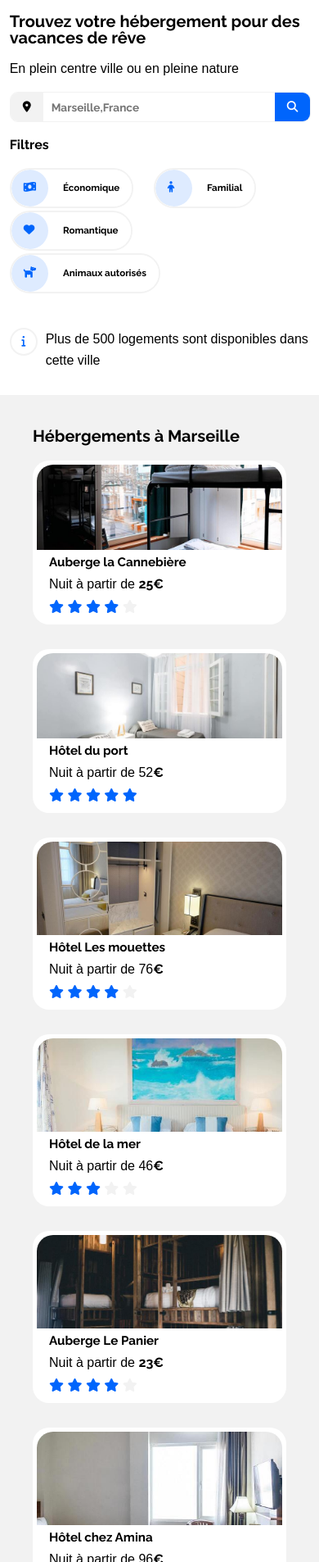
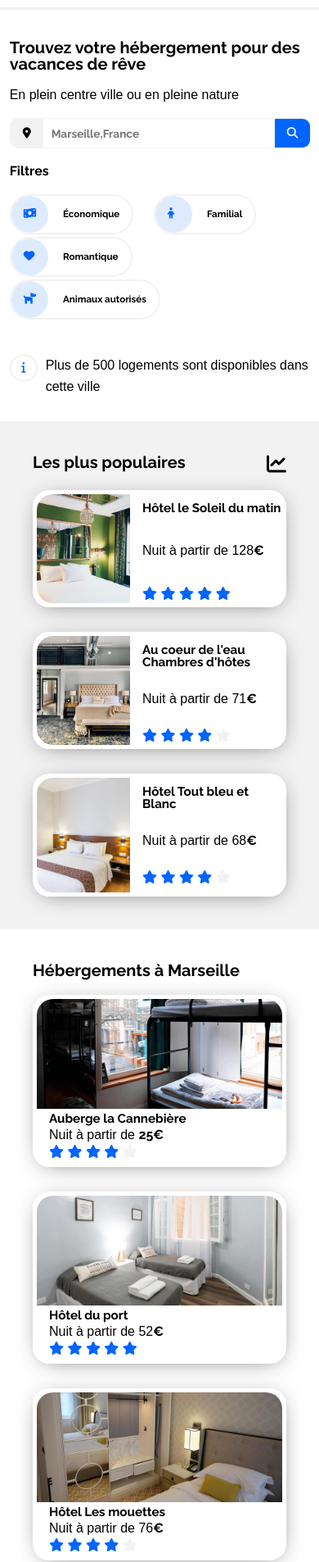
Before and after one commit to steffao/P2-Reservia, a plain HTML site: page index.html in a window 390 px wide. Shown: the part 94-2000 px from the top of the page at 82% size. Drawn offline with Linux system fonts and the light colour scheme; a web font is replaced by a local one.

Commit message:
implemented responsive

```diff
--- a/index.html
+++ b/index.html
@@ -355,7 +355,30 @@
             </div>
         </section>
         <footer>
-
+            <div id="lists">
+                <div class="list">
+                    <h2>A propos</h2>
+                    <ul>
+                        <li><a>Fonctionnement du site</a></li>
+                        <li><a>Conditions générales de vente</a></li>
+                        <li><a>Données et confidentialité</a></li>
+                    </ul>
+                </div>
+                <div class="list">
+                    <h2>Nos hébergements</h2>
+                    <ul>
+                        <li><a>Charte qualité</a></li>
+                        <li><a>Soumettre votre hôtel</a></li>
+                    </ul>
+                </div>
+                <div class="list">
+                    <h2>Assistance</h2>
+                    <ul>
+                        <li><a>Centre d'aide</a></li>
+                        <li><a>Nous contacter</a></li>
+                    </ul>
+                </div>
+            </div>
         </footer>
     </div>
 </body>
--- a/src/mobile.css
+++ b/src/mobile.css
@@ -13,10 +13,14 @@ a{
 header#mobile{
     display: initial;
 }
-header#mobile div#top-header,section#search,footer{
+header#mobile div#top-header,section#search,section#activities,footer{
 
     padding-right: 3%;
     padding-left: 3%;
+}
+section#accommodations{
+    padding-left: unset;
+    padding-right: unset;
 }
 header#mobile div#top-header ul{
 
@@ -55,8 +59,9 @@ header#mobile nav ul li{
 header#mobile nav ul li:hover{
     box-sizing: border-box;
     border-bottom: 3px solid #0065FC;
+
 }
-header#mobile div#top-header ul li#sign_up a, header#mobile nav ul li:hover a{
+header#mobile nav ul li:hover a{
     color:#0065FC ;
     font-weight: bold;
 }
@@ -115,10 +120,73 @@ section#accommodations {
 section#accommodations > div {
     border-radius: unset;
 }
-#accommodations > div:nth-of-type(2) {
-    order: 1;
+@media screen and (max-width:375px) /*Mobile M dimensions*/ {
+    section#accommodations > div {
+        padding: 10px;
+    }
+}
+
+#accommodations #marseille-accommodations{
+    background-color: white;
+}
+#accommodations #popular-accommodations{
+    /*Popular accomodations goes above Marseille accommodations (see mock-up)*/
+    grid-column-start: 1;
+    grid-row-start: 1;
   }
 
+/*Images dimension*/
+/*nth-child (1)Auberge la Cannebière (2)Hôtel du port (3)Hôtel les Mouettes
+(4)Hôtel de la mer (5)Auberge le Panier (6)Hôtel chez Amina*/
+
+
+#accommodations-grid .accommodation:nth-child(2) .accommodation-img img{
+    transform:initial;
+}
+#accommodations-grid .accommodation:nth-child(3) .accommodation-img img{
+    transform:translateY(-50px)
+}
+#accommodations-grid .accommodation:nth-child(4) .accommodation-img img{
+    transform:translateY(-95px)
+}
+#accommodations-grid .accommodation:nth-child(5) .accommodation-img img{
+    transform:translateY(-30px)
+}
+#accommodations-grid .accommodation:nth-child(6) .accommodation-img img{
+    transform:translateY(-180px)
+}
+
+@media screen and (max-width:560px){
+    /*All the accomodations cards are aligned in 1 single column*/
+    #accommodations-grid{
+        grid-template-rows: unset;
+    }
+    #accommodations-grid .accommodation .accommodation-title {
+        min-height: 60px
+    }
+    #accommodations-grid .accommodation:nth-child(2) .accommodation-img img{
+        transform:translateY(-60px)
+    }
+    #accommodations-grid .accommodation:nth-child(4) .accommodation-img img{
+        transform:translateY(-130px)
+    }
+    #accommodations-grid .accommodation:nth-child(6) .accommodation-img img{
+        transform:translateY(-268px)
+    }
+}
+@media screen and (max-width:485px){
+    /*All the accomodations cards are aligned in 1 single column*/
+    #accommodations-grid .accommodation:nth-child(2) .accommodation-img img{
+        transform:translateY(-60px)
+    }
+    #accommodations-grid .accommodation:nth-child(4) .accommodation-img img{
+        transform:translateY(-130px)
+    }
+    #accommodations-grid .accommodation:nth-child(6) .accommodation-img img{
+        transform:translateY(-230px)
+    }
+
+}
 /*Activities*/
 /* :nth-child (1)Vieux Port (2)Fort de Pomègues (3)Parc Nat Calanques
 (4)ND de la Garde (5)Iles du Frioul (6)Parc Longchamp*/
@@ -146,7 +214,7 @@ section#accommodations > div {
     section#activities  #activities-grid .activity:nth-child(6) .activity-img img{
         transform: translateY(-40px);
     }
- }
+}
  @media screen and (max-width:375px){
     /* Images dimensions*/
     section#activities  #activities-grid .activity:nth-child(2) .activity-img img{
--- a/src/style.css
+++ b/src/style.css
@@ -18,13 +18,17 @@ body
     font-size: 1em;
     display: flex;
     justify-content: center;
-    background-color: #f2f2f2;
+    background-color: #9c9c9c;
 }
 #page-reservia{
     max-width: 1440px;
+
+    background-color: white;
+}
+header,section{
+
+    padding-right: 3%;
     padding-left: 3%;
-    padding-right: 3%;
-    background-color: white;
 }
 a{
     text-decoration: none;
@@ -100,7 +104,7 @@ section#search p{
     font-size: 1em;
 }
 div#search-engine form{
-    display: flex;
+    display: inline-flex;
     border : 1px solid #f2f2f2;
     border-radius: 10px;
     overflow:hidden;
@@ -243,6 +247,8 @@ section#accommodations > div {
 #accommodations-grid .accommodation{
     padding: 5px;
     border-radius: 20px;
+    box-shadow: 1px 4px 28px -10px rgba(0,0,0,0.62);
+
     background-color: white;
     display: flex;
     flex-direction: column;
@@ -299,6 +305,58 @@ section#accommodations > div {
 #accommodations-grid .accommodation:nth-child(6) .accommodation-img img{
     transform:translateY(-145px)
 }
+@media  screen and (max-width:1332px) {
+    /* Accommodations dimensions - 1332px to Tablet */
+
+    #accommodations-grid .accommodation:nth-child(2) .accommodation-img img{
+        transform:translateY(-38px)
+    }
+    #accommodations-grid .accommodation:nth-child(4) .accommodation-img img{
+        transform:translateY(-97px)
+    }
+
+    #accommodations-grid .accommodation:nth-child(6) .accommodation-img img{
+        transform:translateY(-200px)
+    }
+}
+@media  screen and (max-width:1042px) {
+    /* Accommodations dimensions - 1042px to Tablet */
+
+    #accommodations-grid .accommodation:nth-child(2) .accommodation-img img{
+        transform:translateY(-110px)
+    }
+    #accommodations-grid .accommodation:nth-child(3) .accommodation-img img{
+        transform:translateY(-110px)
+    }
+    #accommodations-grid .accommodation:nth-child(4) .accommodation-img img{
+        transform:translateY(-170px)
+    }
+    #accommodations-grid .accommodation:nth-child(5) .accommodation-img img{
+        transform:translateY(-80px)
+    }
+    #accommodations-grid .accommodation:nth-child(6) .accommodation-img img{
+        transform:translateY(-280px)
+    }
+}
+@media  screen and (max-width:910px) {
+    /* Accommodations dimensions - 910px to Tablet */
+
+    #accommodations-grid .accommodation:nth-child(2) .accommodation-img img{
+        transform:translateY(-40px)
+    }
+    #accommodations-grid .accommodation:nth-child(3) .accommodation-img img{
+        transform:translateY(-20px)
+    }
+    #accommodations-grid .accommodation:nth-child(4) .accommodation-img img{
+        transform:translateY(-85px)
+    }
+    #accommodations-grid .accommodation:nth-child(5) .accommodation-img img{
+        transform:translateY(0px)
+    }
+    #accommodations-grid .accommodation:nth-child(6) .accommodation-img img{
+        transform:translateY(-185px)
+    }
+}
 
         /*Afficher Plus*/
 #accommodations h2:hover a{
@@ -326,6 +384,7 @@ section#accommodations > div {
 #pop-accommodations-grid .pop-accommodation {
     padding: 5px;
     border-radius: 20px;
+    box-shadow: 1px 4px 28px -10px rgba(0,0,0,0.62);
     background-color: white;
     display: flex;
     flex-direction: raw;
@@ -360,7 +419,7 @@ section#accommodations > div {
     width: 60%;
     height: 120px;
 }
-#pop-accommodations-grid .pop-accommodation:nth-child(3) .pop-accommodation-img img{
+#pop-accommodations-grid .pop-accommodation .pop-accommodation-img img{
     object-fit: cover;
     width: 100%;
 }
@@ -377,6 +436,9 @@ section#accommodations > div {
 /* :nth-child (1)Vieux Port (2)Fort de Pomègues (3)Parc Nat Calanques
 (4)ND de la Garde (5)Iles du Frioul (6)Parc Longchamp*/
 
+section#activities{
+    margin-bottom: 40px;
+}
 section#activities #activities-grid{
     display: grid;
     grid-template-columns: repeat(4, 1fr);
@@ -387,6 +449,7 @@ section#activities #activities-grid{
 section#activities #activities-grid .activity{
     border: 1px solid #f2f2f2;
     border-radius: 20px;
+    box-shadow: 1px 4px 28px -10px rgba(0,0,0,0.62);
     display: flex;
     flex-direction: column;
     overflow:hidden;
@@ -407,6 +470,7 @@ section#activities  #activities-grid .activity-img{
 }
 section#activities  #activities-grid .activity-img img.medium-img{
     height: 100%;
+    width: 585.609px;
 }
 section#activities  #activities-grid .activity-img img.small-img{
     width: 100%;
@@ -509,3 +573,28 @@ section#activities  #activities-grid .activity:nth-child(6) .activity-img img{
             transform: translateY(-10px);
         }
     }
+
+/*Footer*/
+footer{
+    padding-left: 3%;
+    padding-right: 3%;
+    background-color: #f2f2f2;
+
+}
+footer #lists{
+    padding: 40px 0px 40px 0px;
+    width: 75%;
+    display: flex;
+    flex-wrap: wrap;
+    justify-content: space-between;
+
+}
+footer .list ul{
+    margin-top: 20px;
+}
+footer .list ul li{
+    line-height: 2.2;
+}
+footer .list ul li a:hover{
+    color:#0065FC;
+}
```
Also changed, not shown: docs/phone.png (deleted), src/img/mockup/desktop.png (deleted), src/img/mockup/phone.png (deleted), 10 other files.
